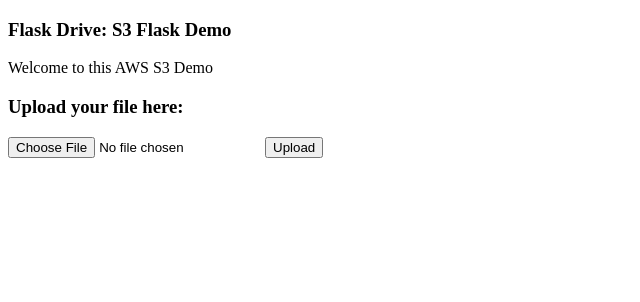
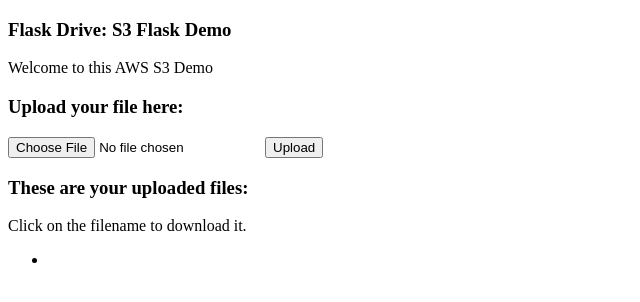
Before and after one commit to paulvonderhaar/Virus-Memorial, a Flask app: template templates/storage.html in a window 1280 px wide. Shown: the top 302 px of the page, without its empty margins (0-640 px from the left). Run offline with Flask 2, Linux system fonts and the light colour scheme; the template is opened without the code that fills it: most values are stand-ins (such as "Sample title", 1, 10 or a date in 2020).

Commit message:
Signed-off-by: Paul Vonder Haar <pvonhaar@gmail.com>

```diff
--- a/templates/storage.html
+++ b/templates/storage.html
@@ -14,5 +14,16 @@
             <input type=submit value=Upload>
           </form>
         </div>
+        <div>
+          <h3>These are your uploaded files:</h3>
+          <p>Click on the filename to download it.</p>
+          <ul>
+            {% for item in contents %}
+              <li>
+              </li>
+            {% endfor %}
+          </ul>
+        </div>
+    </div>
   </body>
 </html>
```
